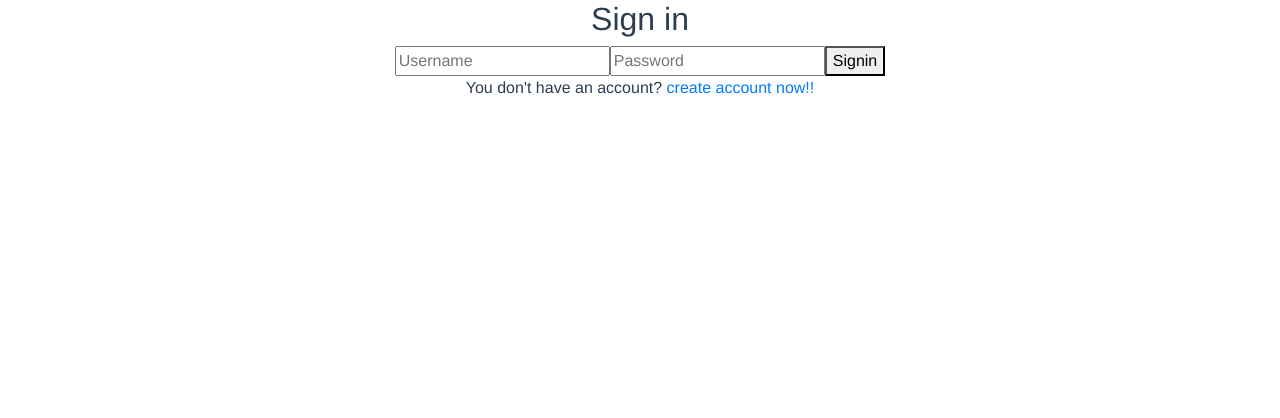
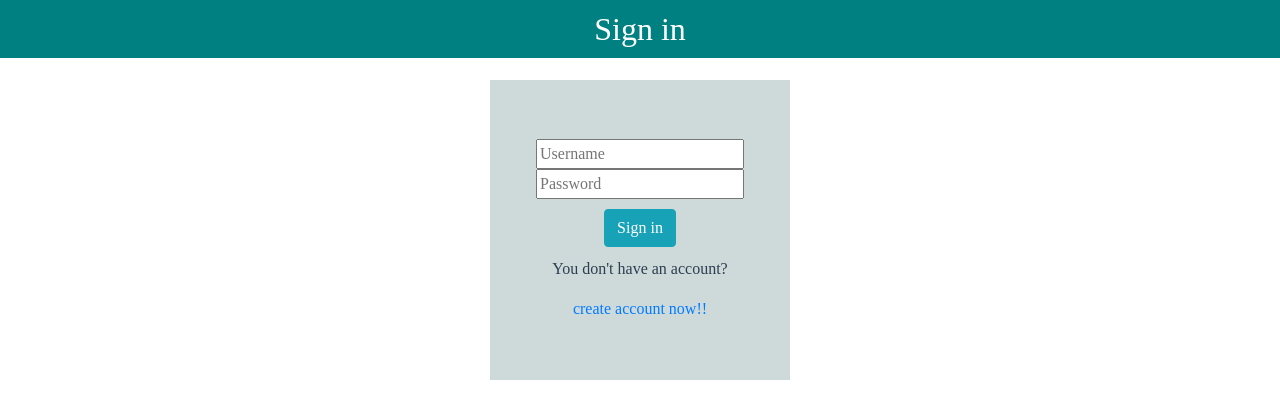
Before and after one commit to jack-app/jackHack2021_D, a Vue app: page /signin in a window 1280 px wide. Shown: the top 418 px of the page. Built offline with nearby package versions, Linux system fonts and the light colour scheme.

Commit message:
signin作りました

```diff
--- a/src/components/SignIn.vue
+++ b/src/components/SignIn.vue
@@ -1,12 +1,18 @@
 <template>
   <div class="signin">
-    <h2>Sign in</h2>
-    <input type="text" placeholder="Username" v-model="username">
-    <input type="password" placeholder="Password" v-model="password">
-    <button>Signin</button>
-    <p>You don't have an account?
-      <router-link to="/signup">create account now!!</router-link>
-    </p>
+    <h2 class="title">Sign in</h2>
+
+    <div class="main">
+      <div class="main-content">
+
+      <input type="text" placeholder="Username" v-model="username">
+      <input type="password" placeholder="Password" v-model="password">
+      <button class="btn btn-info">Sign in</button>
+      <p>You don't have an account?</p>
+        <router-link to="/signup">create account now!!</router-link>
+      </div>
+    </div>
+
   </div>
 </template>
 
@@ -22,3 +28,48 @@ export default {
   methods: {}
 }
 </script>
+
+<style scoped>
+*{
+  font-family:Hiragino Kaku Gothic Pro;
+
+}
+
+
+.title{
+  color:white;
+  background-color:teal;
+  padding:10px;
+  position:fixed;
+  width:100%;
+
+}
+
+
+.main{
+  position:relative;
+  margin: 0 auto;
+  top:80px;
+  width:300px;
+  height:300px;
+  background-color:#CEDADA;
+}
+
+input{
+  display:block;
+  margin:0 auto;
+
+}
+.main-content{
+  position: relative;
+  top:50%;
+  transform: translate(0%,-50%);
+
+}
+.btn{
+  margin-top: 10px;
+}
+p{
+  margin-top: 10px;
+}
+</style>
```
